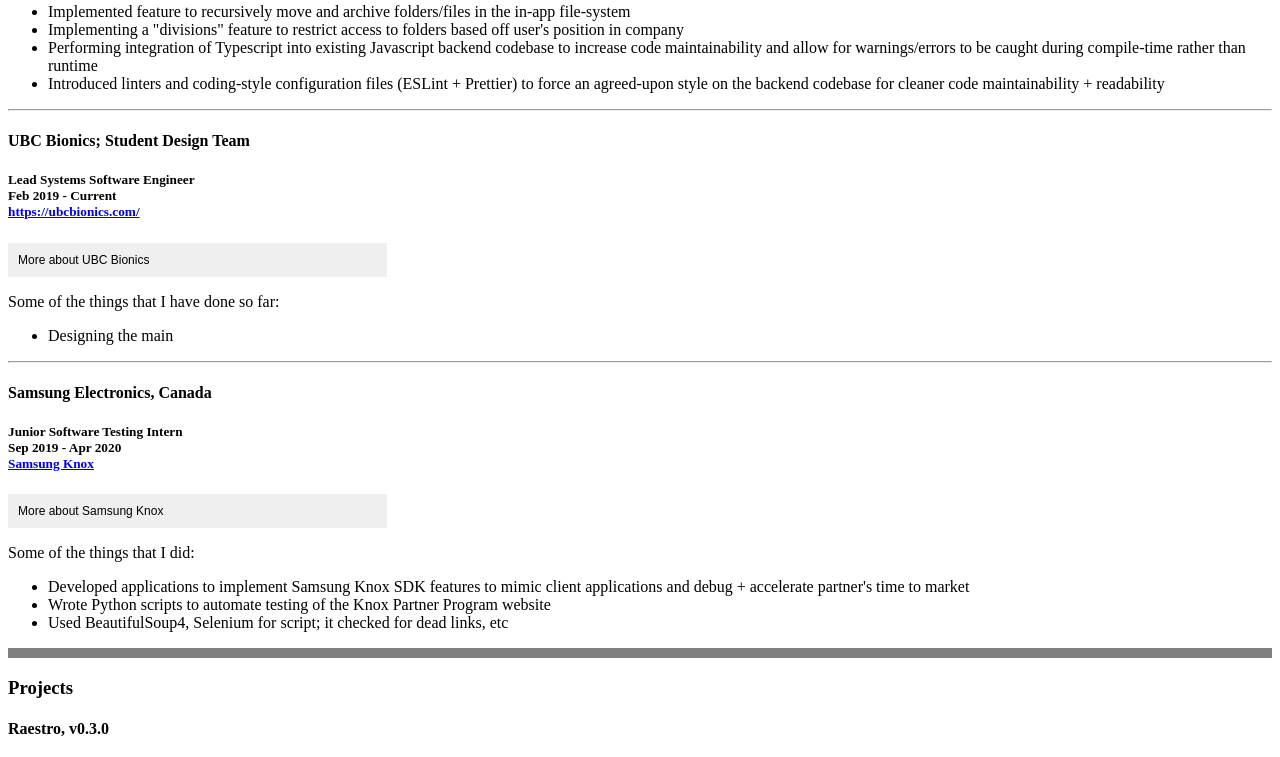
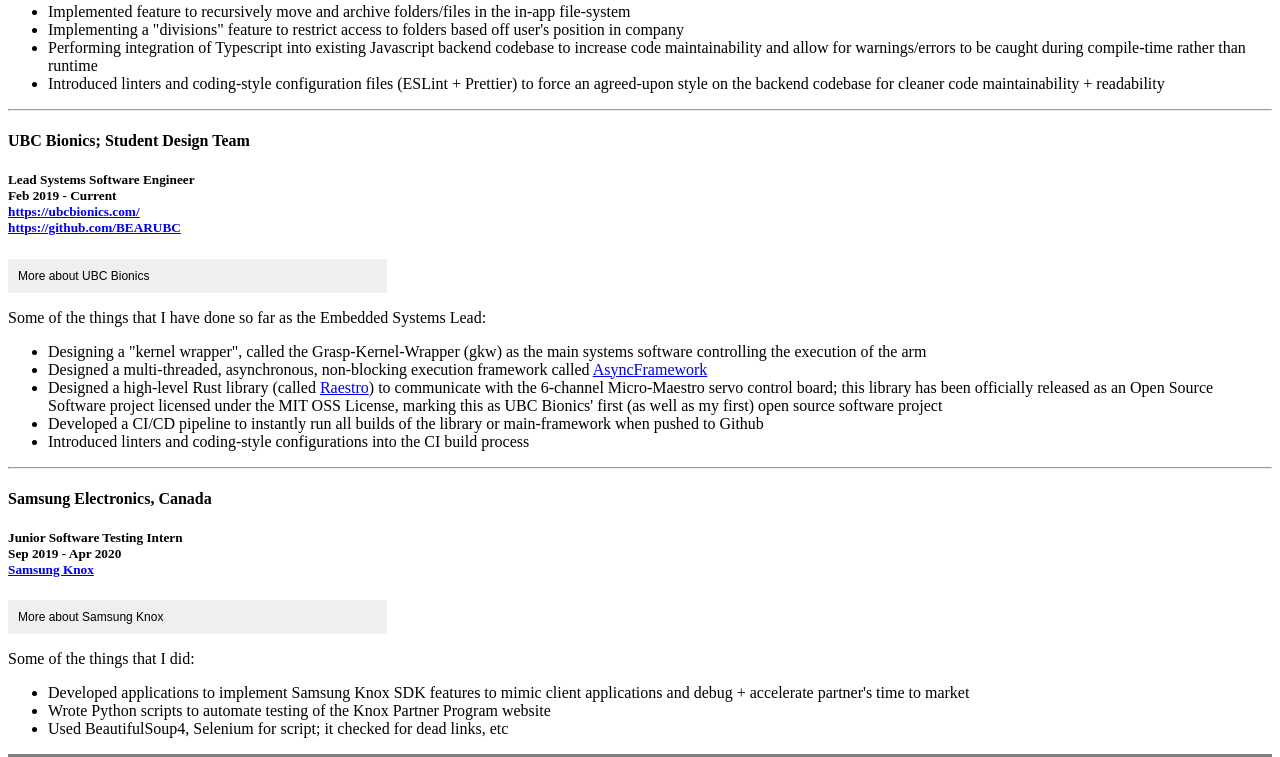
Before and after one commit to raunakab/Website, a plain HTML site: page index.html in a window 1280 px wide. Shown: the part 1085-1842 px from the top of the page. Drawn offline with Linux system fonts and the light colour scheme.

Commit message:
finish edits of ubc bionics work experience section

```diff
--- a/index.html
+++ b/index.html
@@ -95,7 +95,8 @@
         <h5>
           Lead Systems Software Engineer<br>
           Feb 2019 - Current<br>
-          <a href='https://ubcbionics.com/'>https://ubcbionics.com/</a>
+          <a href='https://ubcbionics.com/'>https://ubcbionics.com/</a><br>
+          <a href='https://github.com/BEARUBC'>https://github.com/BEARUBC</a>
         </h5>
       </div>
       <button type='button' class='collapsible'>More about UBC Bionics</button>
@@ -121,11 +122,23 @@
       </div>
       <div id='ubc_bionics_contributions'>
         <p>
-          Some of the things that I have done so far:
+          Some of the things that I have done so far as the Embedded Systems Lead:
         </p>
         <ul>
           <li>
-            Designing the main
+            Designing a "kernel wrapper", called the Grasp-Kernel-Wrapper (gkw) as the main systems software controlling the execution of the arm
+          </li>
+          <li>
+            Designed a multi-threaded, asynchronous, non-blocking execution framework called <a href='#async_framework'>AsyncFramework</a>
+          </li>
+          <li>
+            Designed a high-level Rust library (called <a href='#raestro'>Raestro</a>) to communicate with the 6-channel Micro-Maestro servo control board; this library has been officially released as an Open Source Software project licensed under the MIT OSS License, marking this as UBC Bionics' first (as well as my first) open source software project
+          </li>
+          <li>
+            Developed a CI/CD pipeline to instantly run all builds of the library or main-framework when pushed to Github
+          </li>
+          <li>
+            Introduced linters and coding-style configurations into the CI build process
           </li>
         </ul>
       </div>
```
